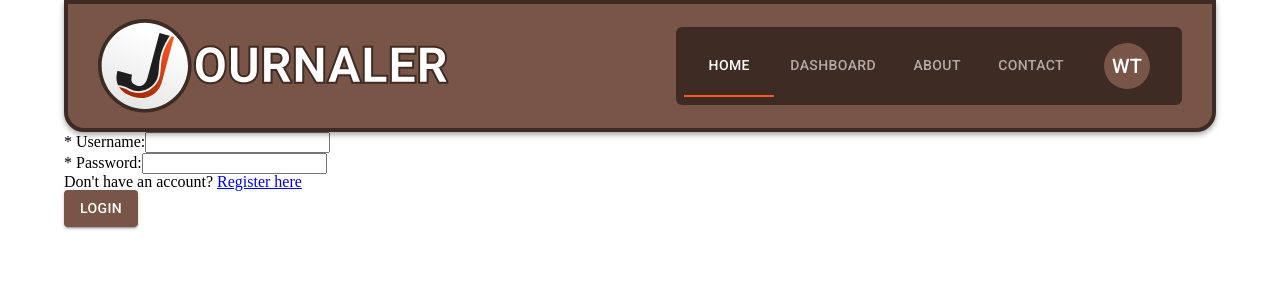
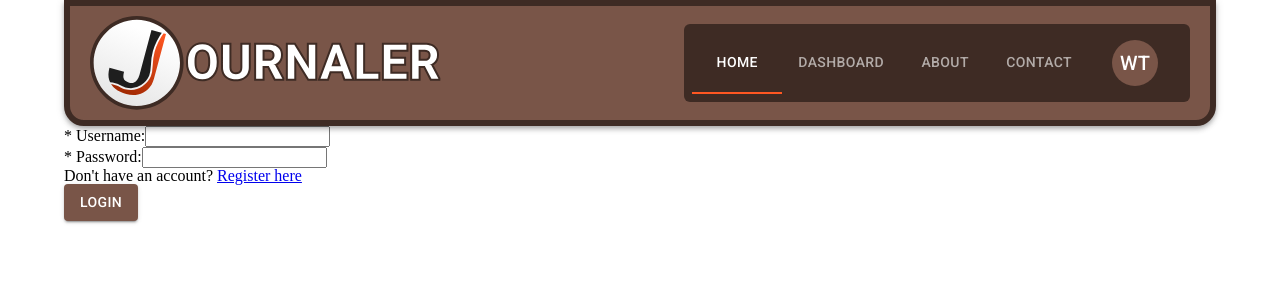
Before and after one commit to waylonturbes/journaler-frontend, a React (Create React App) app: page / in a window 1280 px wide. Shown: the top 300 px of the page. Built offline with nearby package versions, Linux system fonts and the light colour scheme.

Commit message:
feat: change navbar avatar styling

```diff
--- a/src/components/base/NavBar.tsx
+++ b/src/components/base/NavBar.tsx
@@ -4,10 +4,10 @@ import PersonIcon from "@mui/icons-material/Person";
 import Brand from "../../assets/brand.svg";
 
 const NavBar: React.FC = () => {
-  const [value, setValue] = useState("home");
+  const [tab, setTab] = useState("home");
   const isAuthenticated = true;
   const handleChange = (event: React.SyntheticEvent, newValue: string) => {
-    setValue(newValue);
+    setTab(newValue);
   };
 
   return (
@@ -15,11 +15,11 @@ const NavBar: React.FC = () => {
       component="header"
       position="sticky"
       sx={{
-        px: "30px",
-        py: "15px",
+        px: "20px",
+        py: "10px",
         height: "94",
         borderRadius: "0px 0px 20px 20px",
-        border: "4px solid #3E2B24",
+        border: "6px solid #3E2B24",
         display: "flex",
         flexDirection: "row",
         justifyContent: "space-between",
@@ -28,7 +28,7 @@ const NavBar: React.FC = () => {
     >
       <img src={Brand} alt="Journaler branding" />
       <Tabs
-        value={value}
+        value={tab}
         onChange={handleChange}
         textColor="inherit"
         indicatorColor="secondary"
@@ -45,29 +45,55 @@ const NavBar: React.FC = () => {
         <Tab value="contact" label="Contact" />
         {isAuthenticated ? (
           <Box sx={{ px: "16px", margin: "auto" }}>
-            <IconButton aria-label="user avatar" sx={{ color: "common.white" }}>
+            {tab === "profile" ? (
+              <IconButton
+                onClick={() => setTab("profile")}
+                aria-label="user avatar"
+                sx={{
+                  color: "common.white",
+                  transition: "0.16s ease-in",
+                  "outline-offset": "-4px",
+                  outline: "2px solid #ff5722",
+                }}
+              >
                 <Avatar
                   component="image"
                   className="user-icon"
-                sx={[
-                  {
+                  sx={{
                     bgcolor: "primary.main",
                     color: "common.white",
                     fontWeight: "500",
                     height: "46px",
                     width: "46px",
-                    transition: "0.15s",
-                  },
-                  {
-                    "&:hover": {
-                      "box-shadow": "0px 0px 0px 2px #ff5722",
-                    },
-                  },
-                ]}
+                  }}
                 >
                   WT
                 </Avatar>
               </IconButton>
+            ) : (
+              <IconButton
+                onClick={() => setTab("profile")}
+                aria-label="user avatar"
+                sx={{
+                  color: "common.white",
+                  transition: "0.16s ease-in",
+                }}
+              >
+                <Avatar
+                  component="image"
+                  className="user-icon"
+                  sx={{
+                    bgcolor: "primary.main",
+                    color: "common.white",
+                    fontWeight: "500",
+                    height: "46px",
+                    width: "46px",
+                  }}
+                >
+                  WT
+                </Avatar>
+              </IconButton>
+            )}
           </Box>
         ) : (
           <Tab
```
Lines whose indentation alone changed are shown as unchanged.
